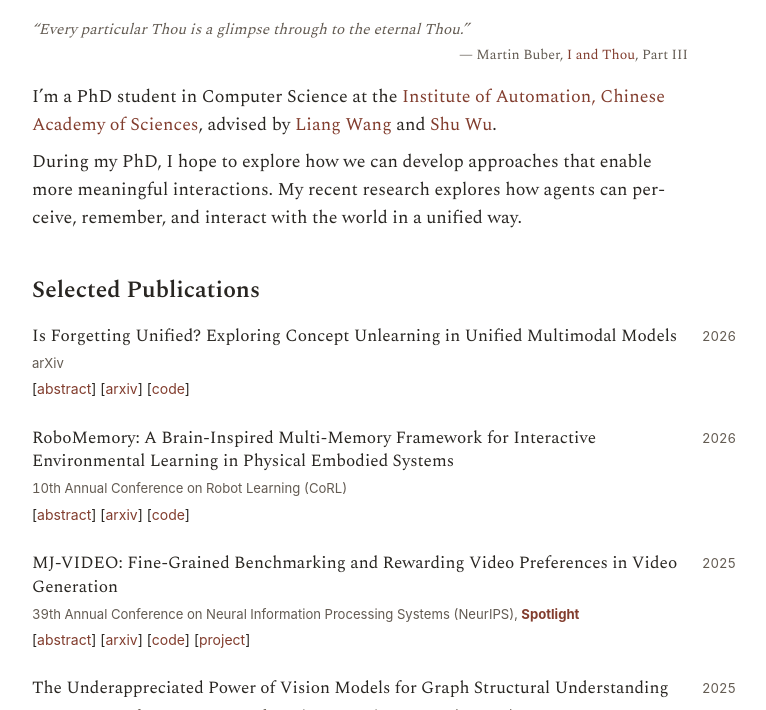
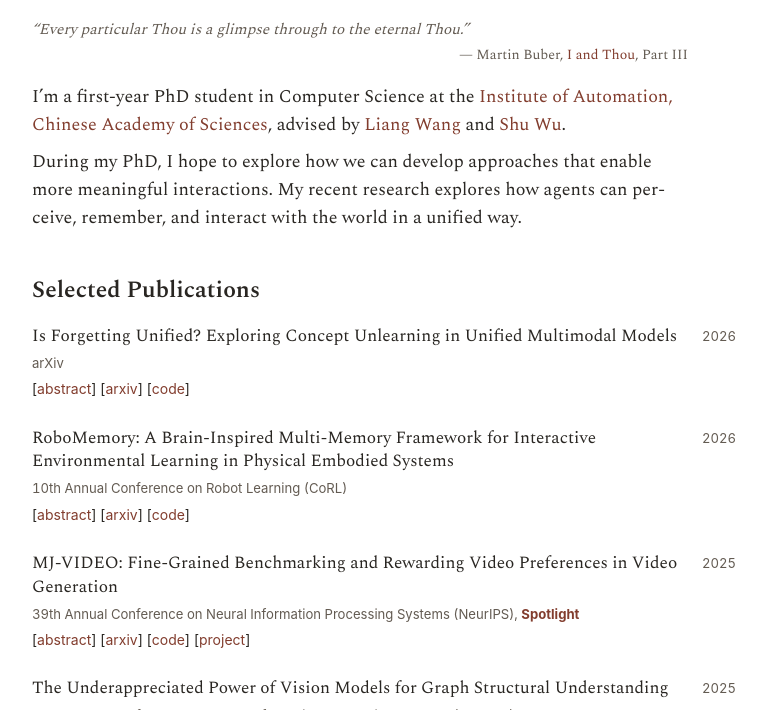
Before and after one commit to greatxue/greatxue.github.io, a Jekyll site: the page built from index.html, in a window 1280 px wide and 900 px high, cut to the strip 190-900 px from the top of the window. Shown: the whole strip, without its empty margins (256-1022 px from the left). Built offline with Jekyll 4.4.1, drawn with Linux system fonts in a browser that asks for light colours.

Commit message:
Clarify PhD year and pending code release approvals

```diff
--- a/index.html
+++ b/index.html
@@ -57,7 +57,7 @@
         </div>
         <p class="intro-quote"><em>“Every particular Thou is a glimpse through to the eternal Thou.”</em><span class="quote-attribution">— Martin Buber, <a href="https://www.burmalibrary.org/docs21/Buber-c1923-I_And_Thou-ocr-tu.pdf#page=82"><cite>I and Thou</cite></a>, Part III</span></p>
         <div class="intro-copy">
-            <p>I’m a PhD student in Computer Science at the <a href="https://english.cas.cn/">Institute of Automation, Chinese Academy of Sciences</a>, advised by <a href="https://scholar.google.com/citations?user=8kzzUboAAAAJ&amp;hl=en">Liang Wang</a> and <a href="http://shuwu.name">Shu Wu</a>.</p>
+            <p>I’m a first-year PhD student in Computer Science at the <a href="https://english.cas.cn/">Institute of Automation, Chinese Academy of Sciences</a>, advised by <a href="https://scholar.google.com/citations?user=8kzzUboAAAAJ&amp;hl=en">Liang Wang</a> and <a href="http://shuwu.name">Shu Wu</a>.</p>
             <p class="research-focus">During my PhD, I hope to explore how we can develop approaches that enable more meaningful interactions. My recent research explores how agents can perceive, remember, and interact with the world in a unified way.</p>
         </div>
     </header>
@@ -77,7 +77,7 @@
                             <a href="https://arxiv.org/abs/2611.04467"><span class="action-bracket">[</span>arxiv<span class="action-bracket">]</span></a>
                             <button class="paper-code-pending" type="button" aria-expanded="false" aria-controls="uniforget-code-status" hidden><span class="action-bracket">[</span>code<span class="action-bracket">]</span></button>
                         </div>
-                        <p class="paper-status" id="uniforget-code-status" role="status" hidden>Waiting for approval...</p>
+                        <p class="paper-status" id="uniforget-code-status" role="status" hidden>Code release is pending approval from the company and relevant stakeholders.</p>
                         <div class="paper-content" id="uniforget-abstract">
                             <p class="paper-authors"><span class="author-self">Zhongkai Xue<sup>*</sup></span>, Junkai Chen<sup>*</sup>, Mingcong Lei<sup>*</sup>, Rumo Zhang, Yixiao Liu, Zhimin Sun, Shu Wu, Qiang Liu, Lihua Zhang, Liang Wang</p>
                             <p>Unified multimodal models (UMMs) integrate image generation and visual understanding, but are existing single-pathway unlearning methods sufficient to suppress target concepts across both? In this work, we study cross-pathway concept unlearning. Our goal is to prevent a model from both generating images of a target concept and identifying it in input images, while preserving other capabilities. To this end, we introduce UUBench, a diagnostic benchmark covering 30 target concepts and 60 semantically related neighboring concepts. Experiments on representative UMMs show that the evaluated single-pathway methods achieve limited joint forgetting: generation-side editors strongly suppress target generation but yield limited forgetting in visual understanding, while understanding-side baselines struggle to achieve substantial forgetting even in their own pathway. Their direct composition also yields limited joint forgetting. We therefore propose UniForget, achieving joint forgetting rates of 80.0% on BAGEL-7B-MoT and 92.7% on Janus-Pro-7B, outperforming representative baselines. Further analysis reveals trade-offs between joint forgetting and capability preservation.</p>
```
